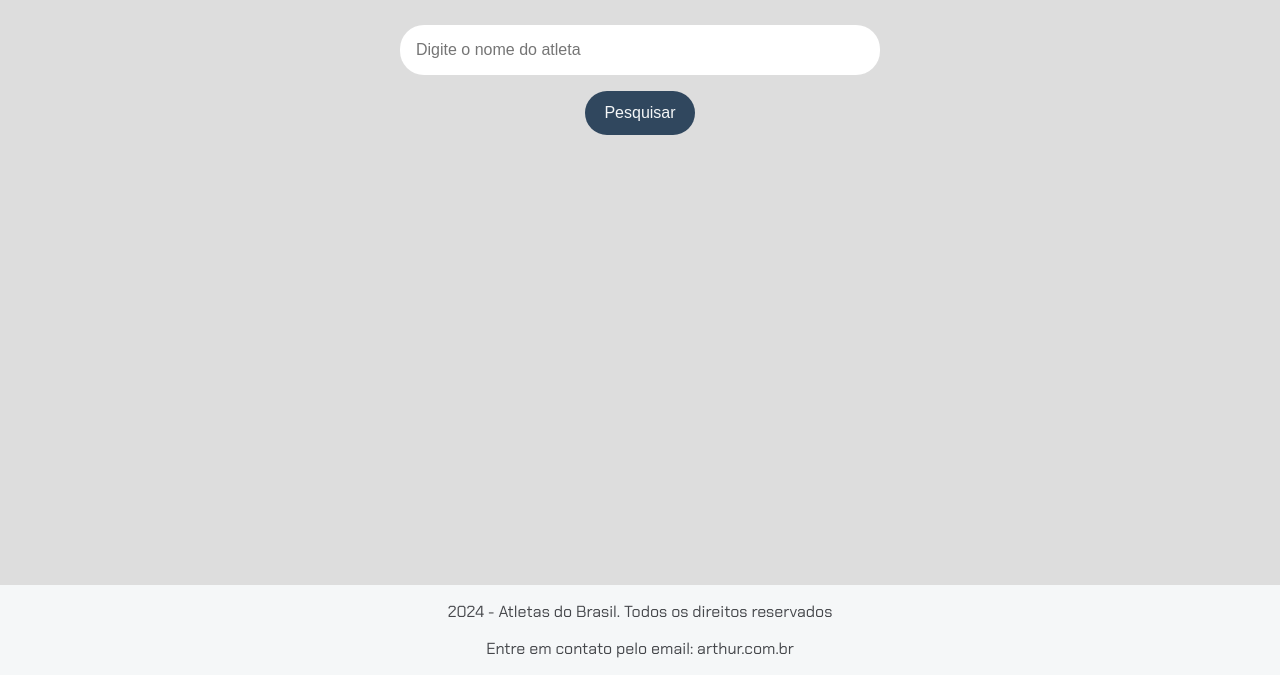
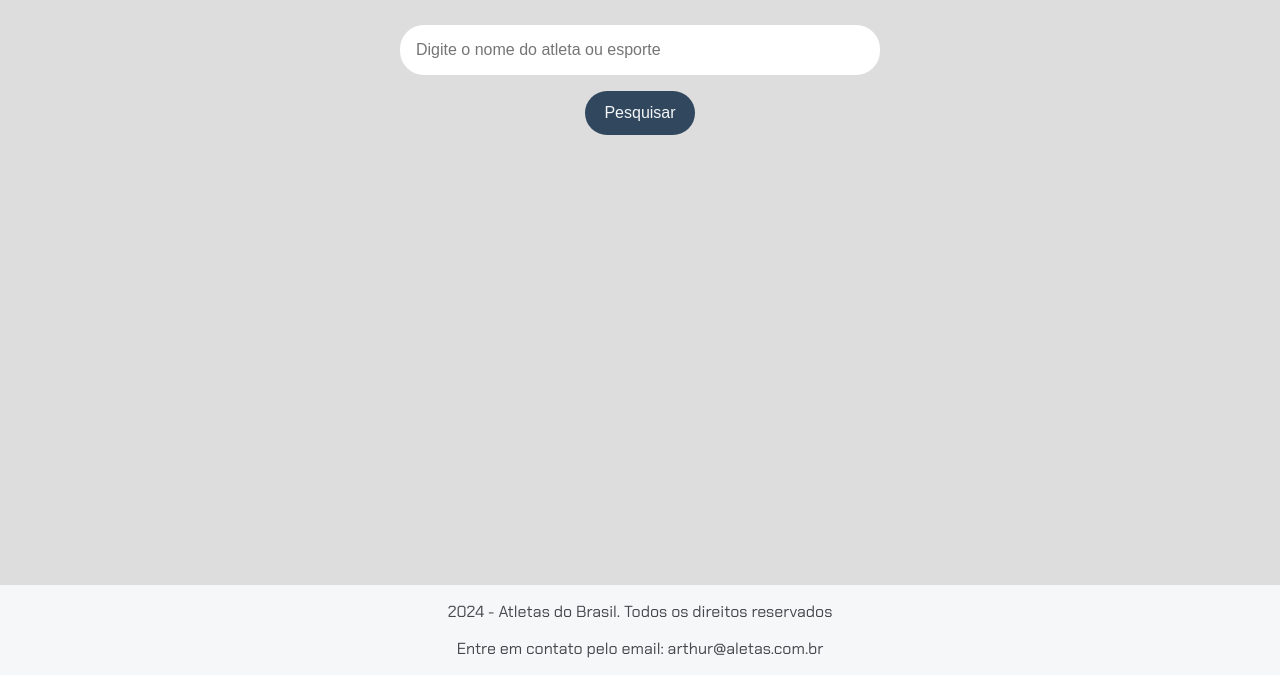
Before and after one commit to artstar10/google-gemini-alura, a plain HTML site: page index.html in a window 1280 px wide. Shown: the part 125-800 px from the top of the page. Drawn offline with Linux system fonts and the light colour scheme.

Commit message:
atualizando: id do campo de pesquisa
- **Adicionado ID ao Campo de Pesquisa:** Atributo `id="campo-pesquisa"` foi adicionado ao campo de entrada para melhorar a referência no JavaScript.
- **Atualizado Placeholder do Campo de Pesquisa:** O texto do placeholder foi modificado para "Digite o nome do atleta ou esporte" para maior clareza.

```diff
--- a/index.html
+++ b/index.html
@@ -14,7 +14,7 @@
     </header>
     <main>
         <section>
-            <input type="text" placeholder="Digite o nome do atleta">
+            <input type="text" placeholder="Digite o nome do atleta ou esporte" id="campo-pesquisa">
             <button onclick="pesquisar()">Pesquisar</button>
         </section>
         <section class="resultados-pesquisa" id="resultados-pesquisa">
@@ -22,7 +22,7 @@
     </main>
     <footer>
         <p>2024 - Atletas do Brasil. Todos os direitos reservados</p>
-        <p>Entre em contato pelo email: arthur.com.br</p>
+        <p>Entre em contato pelo email: arthur@aletas.com.br</p>
     </footer>
     <script src="dados.js"></script>
     <script src="app.js"></script>
```
